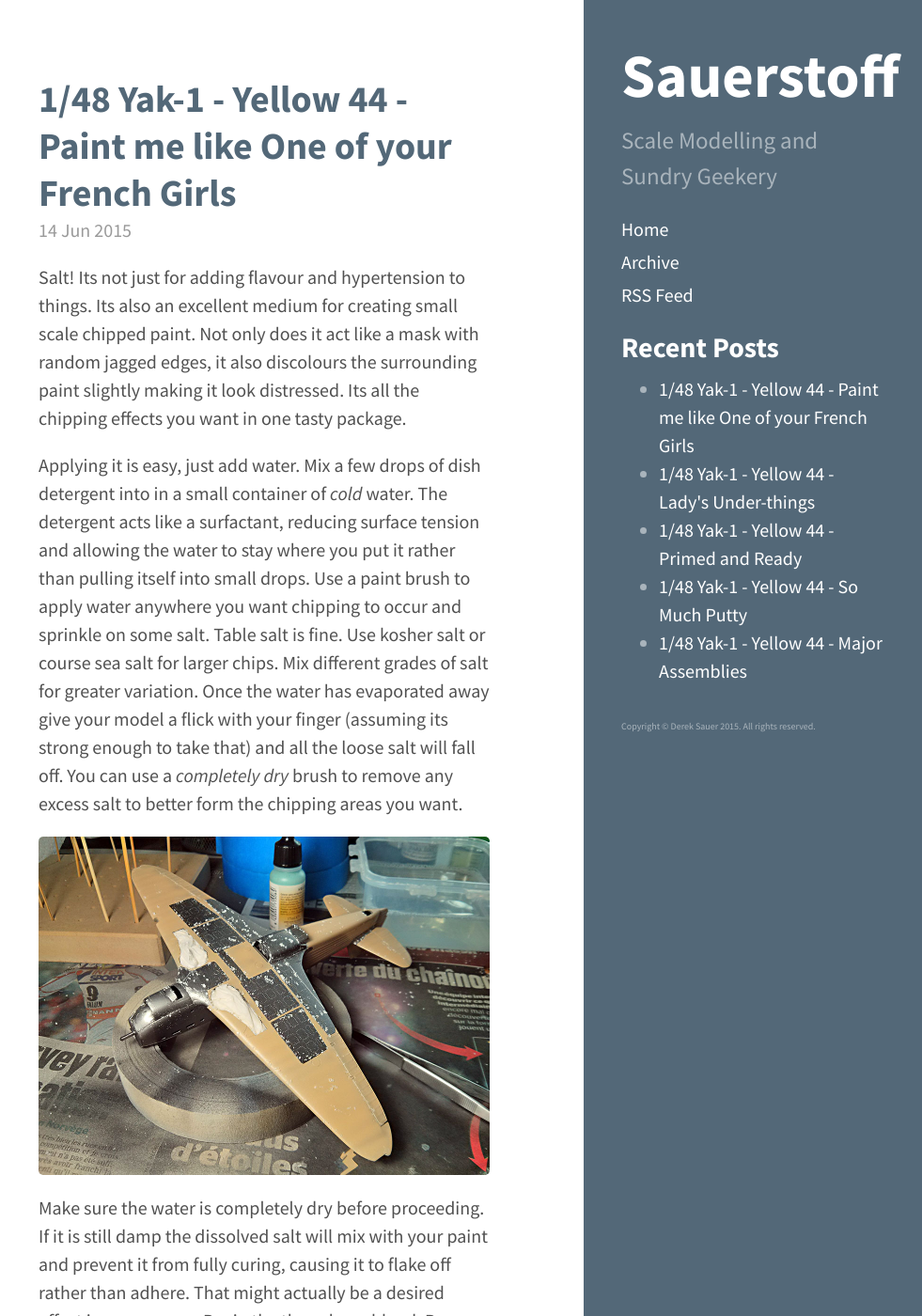
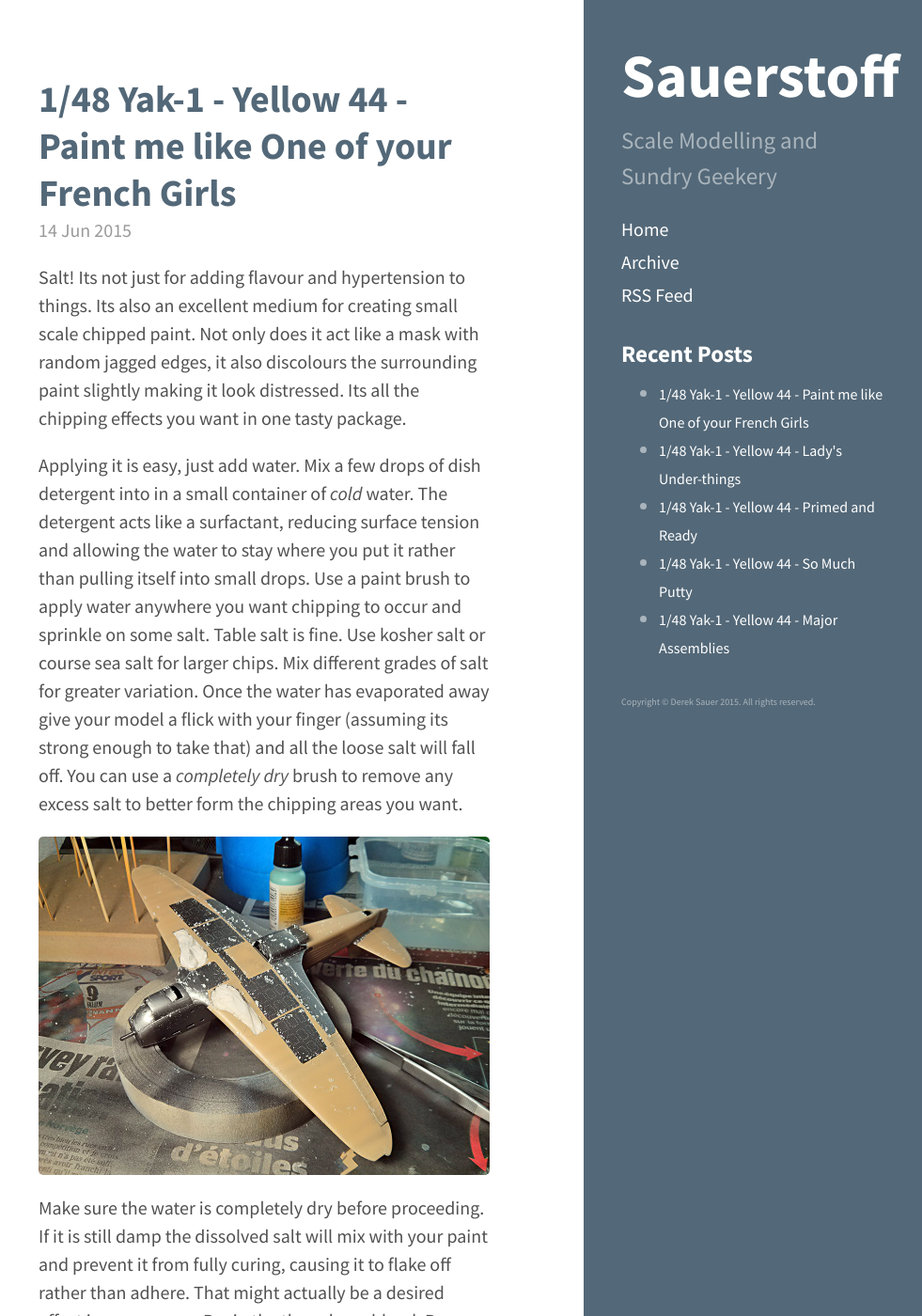
Before and after one commit to DerekSauer/DerekSauer.github.io, a Jekyll site: the page built from index.html, in a window 1280 px wide and 1400 px high. Shown: the whole window at 94% size, without its empty margins (299-1280 px from the left). Built offline with Jekyll 4.4.1, drawn with Linux system fonts in a browser that asks for light colours; the list of posts is cut into pages by our own code.

Commit message:
Refined recent posts styles.

```diff
--- a/_includes/sidebar.html
+++ b/_includes/sidebar.html
@@ -29,8 +29,8 @@
       <a class="sidebar-nav-item" href="{{ site.url }}/atom.xml">RSS Feed</a>
     </nav>
 
-    <h2>Recent Posts</h2>
-    <ul class="posts">
+    <h3>Recent Posts</h3>
+    <ul class="posts-recent">
 	{% for post in site.posts limit:5 %}
 	   <li>
 		   <a href="{{ site.url }}{{ post.url }}">{{ post.title }}</a>
--- a/public/css/hyde.css
+++ b/public/css/hyde.css
@@ -75,7 +75,7 @@ html {
   color: #fff;
 }
 
-.sidebar h2
+.sidebar h3
 {
     color: #fff
 }
@@ -102,6 +102,11 @@ a.sidebar-nav-item:focus {
 }
 .sidebar-nav-item.active {
   font-weight: bold;
+}
+
+.posts-recent a
+{
+    font-size: 16px;
 }
 
 /* Sticky sidebar
@@ -170,8 +175,6 @@ a.sidebar-nav-item:focus {
     margin-right: 22rem;
   }
 }
-
-
 
 /*
  * Themes
```
